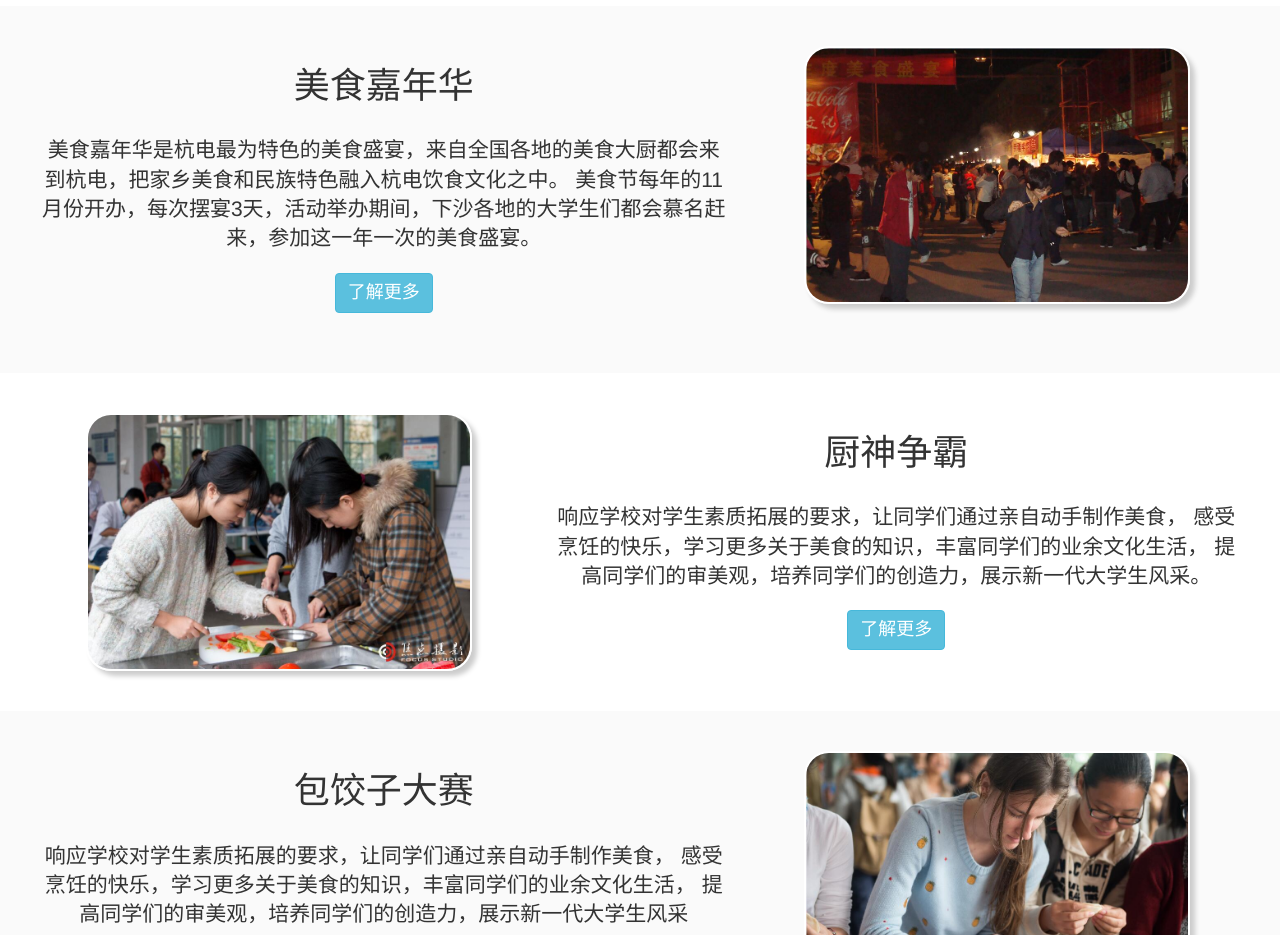
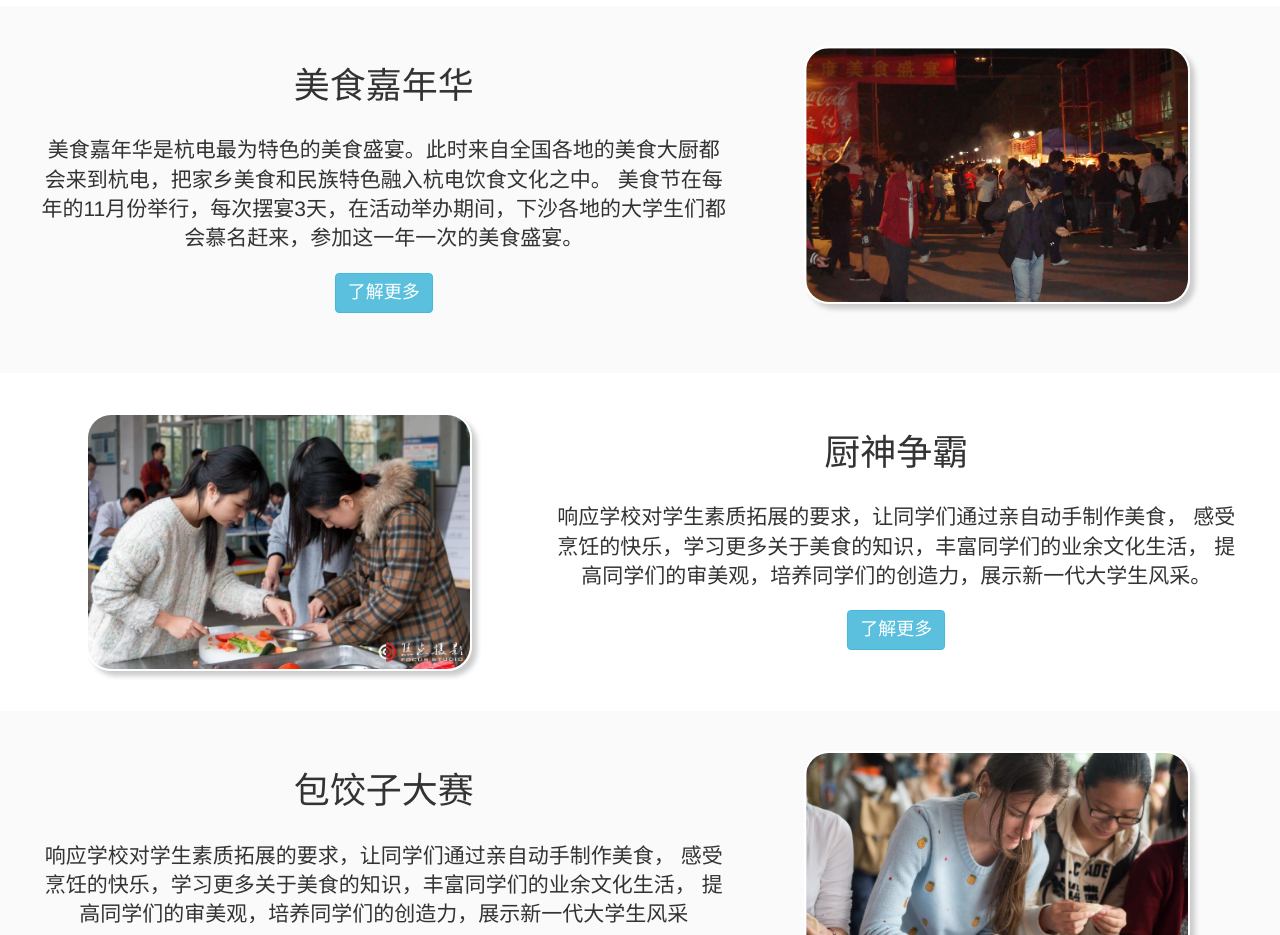
Before and after one commit to SGH-HDU/front-end-website, a plain HTML site: page index.html in a window 1280 px wide. Shown: the part 1020-1955 px from the top of the page. Drawn offline with nearby package versions, Linux system fonts and the light colour scheme.

Commit message:
美食嘉年华修改版

```diff
--- a/index.html
+++ b/index.html
@@ -141,8 +141,8 @@
             <div class="row" style="padding: 40px">
                 <div class="col-md-7 col-xs-12">
                     <h1>美食嘉年华</h1><br>
-                    <p class="lead">美食嘉年华是杭电最为特色的美食盛宴，来自全国各地的美食大厨都会来到杭电，把家乡美食和民族特色融入杭电饮食文化之中。
-                        美食节每年的11月份开办，每次摆宴3天，活动举办期间，下沙各地的大学生们都会慕名赶来，参加这一年一次的美食盛宴。</p>
+                    <p class="lead">美食嘉年华是杭电最为特色的美食盛宴。此时来自全国各地的美食大厨都会来到杭电，把家乡美食和民族特色融入杭电饮食文化之中。
+                        美食节在每年的11月份举行，每次摆宴3天，在活动举办期间，下沙各地的大学生们都会慕名赶来，参加这一年一次的美食盛宴。</p>
                     <a class="btn btn-info" href="index.html" style="font-size: 18px;margin-bottom: 20px">了解更多</a>
                 </div>
                 <div class="col-md-5 col-xs-12">
```
